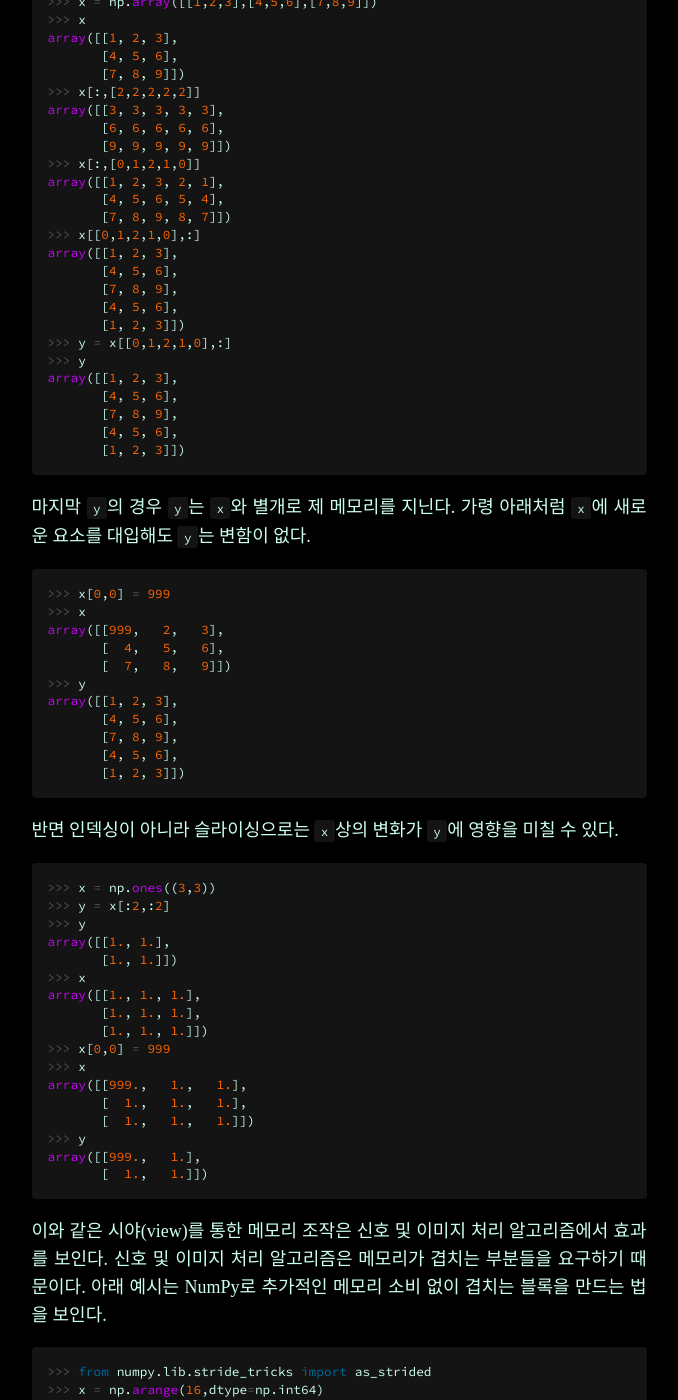
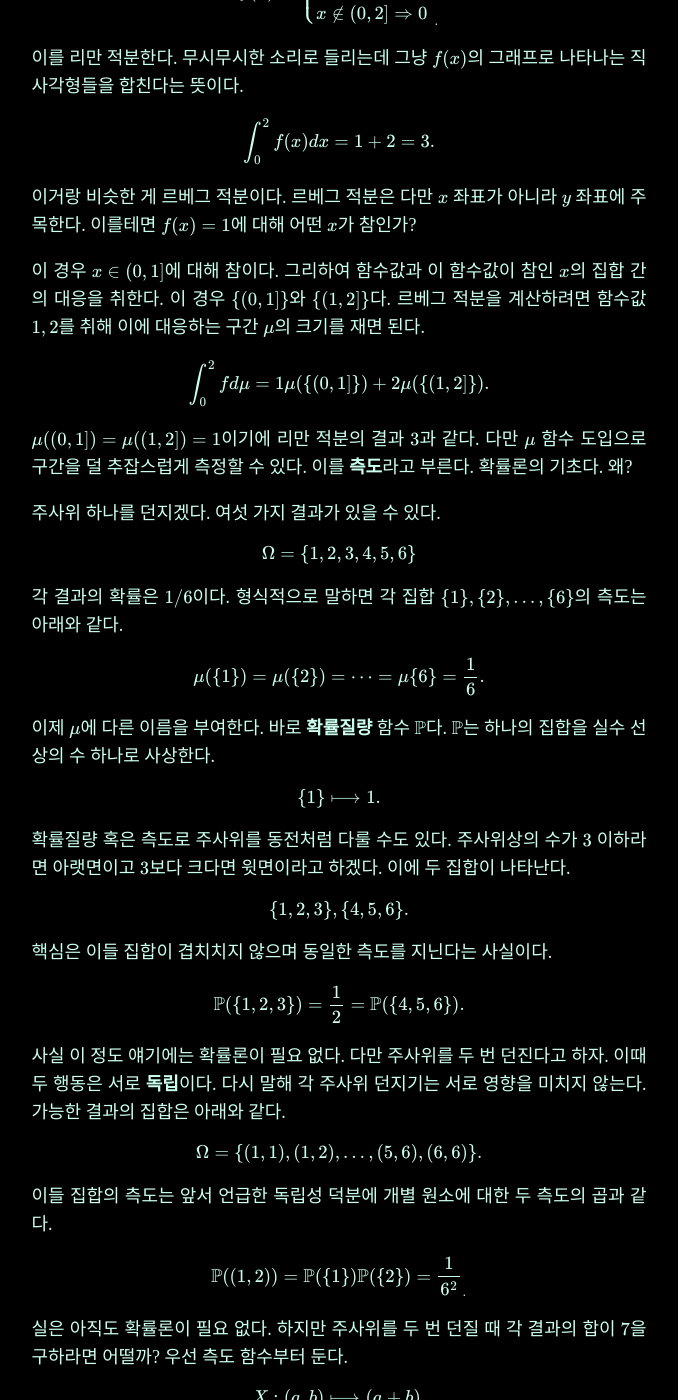
Before and after one commit to pangmoo-KTW/pangmoo-KTW, a Jekyll site: the page built from _posts/2023-07-09-ppm002.md, in a window 1280 px wide and 1400 px high, scrolled down 373 px. Shown: the whole window, without its empty margins (301-979 px from the left). Built offline with Jekyll 4.4.1, drawn with Linux system fonts in a browser that asks for light colours; some web fonts are replaced; comment, search, counter and statistics services are not loaded; some of the changed text lies outside the part shown.

Commit message:
ppm002 update

````diff
--- a/_posts/2023-07-09-ppm002.md
+++ b/_posts/2023-07-09-ppm002.md
@@ -1,6 +1,6 @@
 ---
 layout: post
-title: "NumPy 메모리"
+title: "확률론 개요"
 author: 김태원
 categories: machineLearning
 tags: [machineLearning]
@@ -10,128 +10,196 @@ tags: [machineLearning]
 
 ---
 
-인덱싱 객체는 사본을 만들기도 한다.
+함수 $f(x)$가 아래와 같다고 하자.
+
+$$
+f(x) = \begin{cases}0 < x \leq 1 \Rightarrow 1 \\
+       1 < x \leq 2 \Rightarrow 2 \\
+       x\notin (0,2] \Rightarrow 0\end{cases}_.
+$$
+
+이를 리만 적분한다.
+무시무시한 소리로 들리는데 그냥 $f(x)$의 그래프로 나타나는 직사각형들을 합친다는 뜻이다.
+
+$$
+\int^2_0f(x)dx=1+2=3.
+$$
+
+이거랑 비슷한 게 르베그 적분이다.
+르베그 적분은 다만 $x$ 좌표가 아니라 $y$ 좌표에 주목한다.
+이를테면 $f(x)=1$에 대해 어떤 $x$가 참인가?
+
+이 경우 $x\in(0,1]$에 대해 참이다.
+그리하여 함수값과 이 함수값이 참인 $x$의 집합 간의 대응을 취한다.
+이 경우 $\lbrace(0,1]\rbrace$와 $\lbrace(1,2]\rbrace$다.
+르베그 적분을 계산하려면 함수값 $1,2$를 취해 이에 대응하는 구간 $\mu$의 크기를 재면 된다.
+
+$$
+\int^2_0fd\mu=1\mu(\lbrace(0,1]\rbrace) + 2\mu(\lbrace(1,2]\rbrace).
+$$
+
+$\mu((0,1])=\mu((1,2])=1$이기에 리만 적분의 결과 $3$과 같다.
+다만 $\mu$ 함수 도입으로 구간을 덜 추잡스럽게 측정할 수 있다.
+이를 **측도**라고 부른다.
+확률론의 기초다.
+왜?
+
+주사위 하나를 던지겠다.
+여섯 가지 결과가 있을 수 있다.
+
+$$
+\Omega = \lbrace1,2,3,4,5,6\rbrace
+$$
+
+각 결과의 확률은 $1/6$이다.
+형식적으로 말하면 각 집합 $\lbrace1\rbrace,\lbrace2\rbrace,\ldots,\lbrace6\rbrace$의 측도는 아래와 같다.
+
+$$
+\mu(\lbrace1\rbrace)=\mu(\lbrace2\rbrace)=\cdots=\mu\lbrace6\rbrace=\frac{1}{6}.
+$$
+
+이제 $\mu$에 다른 이름을 부여한다.
+바로 **확률질량** 함수 $\mathbb{P}$다.
+$\mathbb{P}$는 하나의 집합을 실수 선상의 수 하나로 사상한다.
+
+$$
+\lbrace1\rbrace\longmapsto 1.
+$$
+
+확률질량 혹은 측도로 주사위를 동전처럼 다룰 수도 있다.
+주사위상의 수가 $3$ 이하라면 아랫면이고 $3$보다 크다면 윗면이라고 하겠다.
+이에 두 집합이 나타난다.
+
+$$
+\lbrace 1,2,3\rbrace,\lbrace4,5,6\rbrace.
+$$
+
+핵심은 이들 집합이 겹치치지 않으며 동일한 측도를 지닌다는 사실이다.
+
+$$
+\mathbb{P}(\lbrace1,2,3\rbrace)=\frac{1}{2}=\mathbb{P}(\lbrace4,5,6\rbrace).
+$$
+
+사실 이 정도 얘기에는 확률론이 필요 없다.
+다만 주사위를 두 번 던진다고 하자.
+이때 두 행동은 서로 **독립**이다.
+다시 말해 각 주사위 던지기는 서로 영향을 미치지 않는다.
+가능한 결과의 집합은 아래와 같다.
+
+$$
+\Omega=\lbrace(1,1),(1,2),\ldots,(5,6),(6,6)\rbrace.
+$$
+
+이들 집합의 측도는 앞서 언급한 독립성 덕분에 개별 원소에 대한 두 측도의 곱과 같다.
+
+$$
+\mathbb{P}((1,2))=\mathbb{P}(\lbrace1\rbrace)\mathbb{P}(\lbrace2\rbrace)=\frac{1}{6^2}_.
+$$
+
+실은 아직도 확률론이 필요 없다.
+하지만 주사위를 두 번 던질 때 각 결과의 합이 $7$을 구하라면 어떨까?
+우선 측도 함수부터 둔다.
+
+$$
+X:(a,b)\longmapsto (a+b).
+$$
+
+이어 모든 $(a,b)$ 쌍을 그 합과 결합해야 한다.
+파이썬으로 수행하면 아래와 같다.
+
+```python
+>>> d = {(i,j):i+j for i in range(1,7) for j in range(1,7)}
+>>> from collections import defaultdict
+>>> dinv = defaultdict(list)
+>>> for i,j in d.items():
+...    dinv[j].append(i)
+>>> dinv[7]
+[(1, 6), (2, 5), (3, 4), (4, 3), (5, 2), (6, 1)]
+```
+
+이제 독립을 가정했기에 `dinv`상의 순서쌍 속 요소들이 지니는 측도의 곱을 합한다.
+물론 각 요소의 확률은 $1/36$이다.
+따라서 위 $1/36$에 `dinv`상의 순서쌍 개수인 $6$을 곱하면 된다.
+
+재밌는 점은 측도 함수 $X$가 합이 $2,\ldots,12$인 경우에 대한 확률도 자연스럽게 유도한다는 사실이다.
+
+```python
+>>> X = {i:len(j)/36. for i,j in dinv.items()}
+>>> print(X)
+{2: 0.027777777777777776, 3: 0.05555555555555555, 4: 0.08333333333333333, 5: 0.1111111111111111, 6: 0.1388888888888889, 7: 0.16666666666666666, 8: 0.1388888888888889, 9: 0.1111111111111111, 10: 0.08333333333333333, 11: 0.05555555555555555, 12: 0.027777777777777776}
+```
+
+이런 귀결은 주사위를 던지는 두 번의 행동이 서로 독립적이라서 가능하다.
+독립이란 무엇인가?
+두 자유변수 $X$와 $Y$가 독립인 필요충분조건은 아래와 같다.
+
+$$
+\mathbb{P}(X,Y)=\mathbb{P}(X)\mathbb{P}(Y).
+$$
+
+독립은 까다로워서 조건을 잘못 부여하면 깨진다.
+$Z$라는 조건에 따라 $X$와 $Y$가 독립이라는 것은 아래처럼 나타낸다.
+
+$$
+\mathbb{P}(X,Y,|Z)=\mathbb{P}(X|Z)\mathbb{P}(Y|Z).
+$$
+
+이에 두 독립변수 $X_1,X_2\in\lbrace0,1\rbrace$가 있다고 하자.
+조건은 $Z=X_1+X_2$로 정의한다.
+즉 $Z\in\lbrace0,1,2\rbrace$다.
+$Z=1$인 경우는 아래와 같다.
+
+$$
+\begin{aligned}
+\mathbb{P}(X_1|Z=1)&>0\\
+        \mathbb{P}(X_2|Z=1)&>0.
+\end{aligned}
+$$
+
+$X_1,X_2$가 독립이더라도 $Z$에 의해 독립이 깨진다.
+
+$$
+\begin{aligned}
+&\mathbb{P}(X_1=1,X_2=1|Z=1)\\
+        =&0\\
+        \neq&\mathbb{P}(X_1=1|Z=1)\mathbb{P}(X_2=1|Z=1).
+\end{aligned}
+$$
+
+이처럼 조건이 독립에 영향을 미친다는 사실은 확률론의 근본 주제다.
+
+예제 하나로 마무리하겠다.
+길이 $1$의 막대기를 세 조각으로 쪼갰다.
+이들 조각으로 삼각형을 만들 수 있는 확률은 얼마인가?
+
+삼각형을 일종의 규약으로 다루겠다.
+우선 각 조각의 길이 $a,b,c$를 $Y>X$에 대해 아래처럼 둘 수 있다.
+
+$$
+\begin{aligned}
+a &= X \\
+     b &= Y-X \\
+     c &= 1-Y.
+\end{aligned}
+$$
+
+이때 $(a+b+c)/2$보다 $a,b,c$가 모두 작으면 세 조각은 삼각형을 이룬다.
+이것이 조건이다.
+작거나 말거나 둘 중 하나이기 때문에 $Y>X$에 대해 아래와 같다.
+
+$$
+\mathbb{P}(\textrm{삼각형이 존재한다})=\frac{1}{2^3}=\frac{1}{8}.
+$$
+
+파이썬으로 확인할 수도 있다.
 
 ```python
 >>> import numpy as np
->>> x = np.array([[1,2,3],[4,5,6],[7,8,9]])
->>> x
-array([[1, 2, 3],
-       [4, 5, 6],
-       [7, 8, 9]])
->>> x[:,[2,2,2,2,2]]
-array([[3, 3, 3, 3, 3],
-       [6, 6, 6, 6, 6],
-       [9, 9, 9, 9, 9]])
->>> x[:,[0,1,2,1,0]]
-array([[1, 2, 3, 2, 1],
-       [4, 5, 6, 5, 4],
-       [7, 8, 9, 8, 7]])
->>> x[[0,1,2,1,0],:]
-array([[1, 2, 3],
-       [4, 5, 6],
-       [7, 8, 9],
-       [4, 5, 6],
-       [1, 2, 3]])
->>> y = x[[0,1,2,1,0],:]
->>> y
-array([[1, 2, 3],
-       [4, 5, 6],
-       [7, 8, 9],
-       [4, 5, 6],
-       [1, 2, 3]])
-```
-마지막 `y`의 경우 `y`는 `x`와 별개로 제 메모리를 지닌다.
-가령 아래처럼 `x`에 새로운 요소를 대입해도 `y`는 변함이 없다.
-
-```python
->>> x[0,0] = 999
->>> x
-array([[999,   2,   3],
-       [  4,   5,   6],
-       [  7,   8,   9]])
->>> y
-array([[1, 2, 3],
-       [4, 5, 6],
-       [7, 8, 9],
-       [4, 5, 6],
-       [1, 2, 3]])
+>>> x,y = np.random.rand(2,1000)
+>>> a,b,c = x,(y-x),1-y
+>>> s = (a+b+c)/2
+>>> np.mean((s>a)&(s>b)&(s>c)&(y>x)) # 1/8 = 0.125a,b,c = x,(y-x),1-y
+0.124
 ```
 
-반면 인덱싱이 아니라 슬라이싱으로는 `x`상의 변화가 `y`에 영향을 미칠 수 있다.
-
-```python
->>> x = np.ones((3,3))
->>> y = x[:2,:2]
->>> y
-array([[1., 1.],
-       [1., 1.]])
->>> x
-array([[1., 1., 1.],
-       [1., 1., 1.],
-       [1., 1., 1.]])
->>> x[0,0] = 999
->>> x
-array([[999.,   1.,   1.],
-       [  1.,   1.,   1.],
-       [  1.,   1.,   1.]])
->>> y
-array([[999.,   1.],
-       [  1.,   1.]])
-```
-
-이와 같은 시야(view)를 통한 메모리 조작은 신호 및 이미지 처리 알고리즘에서 효과를 보인다.
-신호 및 이미지 처리 알고리즘은 메모리가 겹치는 부분들을 요구하기 때문이다.
-아래 예시는 NumPy로 추가적인 메모리 소비 없이 겹치는 블록을 만드는 법을 보인다.
-
-```python
->>> from numpy.lib.stride_tricks import as_strided
->>> x = np.arange(16,dtype=np.int64)
->>> y = as_strided(x,(7,4),(16,8)) # overlapped entries
->>> y
-array([[ 0,  1,  2,  3],
-       [ 2,  3,  4,  5],
-       [ 4,  5,  6,  7],
-       [ 6,  7,  8,  9],
-       [ 8,  9, 10, 11],
-       [10, 11, 12, 13],
-       [12, 13, 14, 15]])
-```
-
-위 코드는 정수 `range`(치역)을 만든 다음 $7\times 4$ NumPy 배열을 생성하기 위해 요소들을 겹친다.
-이때 `as_stride`의 두 번째 인수(argument)는 행--렬 이동에 대한 보폭(stride)을 바이트 단위로 지정한다.
-
-여기서 핵심은 $7\times 4$ NumPy 배열 출력에서 **메모리가 재사용된다는 점**이다.
-이 상태에서 아래처럼 `x`를 조작하겠다.
-
-```python
->>> x[::2] = 99
->>> x
-array([99,  1, 99,  3, 99,  5, 99,  7, 99,  9, 99, 11, 99, 13, 99, 15])
->>> y # the change appear because y is a view
-array([[99,  1, 99,  3],
-       [99,  3, 99,  5],
-       [99,  5, 99,  7],
-       [99,  7, 99,  9],
-       [99,  9, 99, 11],
-       [99, 11, 99, 13],
-       [99, 13, 99, 15]])
-```
-`y`는 시야이기에 `y`상에도 변화가 나타난다는 것을 확인할 수 있다.
-
-또한 `as_strided`는 메모리 유계를 확인하지 않는다.
-따라서 전부 채우지 못한 대상 배열에는 적당한 데이터가 아니라 메모리 장소에 남아도는 바이트가 들어설 것이다.
-따라서 아래처럼 명시적으로 차원을 정의하는 편이 낫다.
-
-```python
->>> n = 8 # number of elements
->>> x = np.arange(n) # create array
->>> k = 5 # desired number of rows
->>> y = as_strided(x,(k,n-k+1),(x.itemsize,)*2)
->>> y
-array([[0, 1, 2, 3],
-       [1, 2, 3, 4],
-       [2, 3, 4, 5],
-       [3, 4, 5, 6],
-       [4, 5, 6, 7]])
-```
+$0.124\approx1/8$이다.
--- a/_posts/2023-07-23-ppm004.md
+++ /dev/null
@@ -1,205 +0,0 @@
----
-layout: post
-title: "확률론 개요"
-author: 김태원
-categories: machineLearning
-tags: [machineLearning]
----
-
-*Python for Probability, Statistics, and Machine Learning*
-
----
-
-함수 $f(x)$가 아래와 같다고 하자.
-
-$$
-f(x) = \begin{cases}0 < x \leq 1 \Rightarrow 1 \\
-       1 < x \leq 2 \Rightarrow 2 \\
-       x\notin (0,2] \Rightarrow 0\end{cases}_.
-$$
-
-이를 리만 적분한다.
-무시무시한 소리로 들리는데 그냥 $f(x)$의 그래프로 나타나는 직사각형들을 합친다는 뜻이다.
-
-$$
-\int^2_0f(x)dx=1+2=3.
-$$
-
-이거랑 비슷한 게 르베그 적분이다.
-르베그 적분은 다만 $x$ 좌표가 아니라 $y$ 좌표에 주목한다.
-이를테면 $f(x)=1$에 대해 어떤 $x$가 참인가?
-
-이 경우 $x\in(0,1]$에 대해 참이다.
-그리하여 함수값과 이 함수값이 참인 $x$의 집합 간의 대응을 취한다.
-이 경우 $\lbrace(0,1]\rbrace$와 $\lbrace(1,2]\rbrace$다.
-르베그 적분을 계산하려면 함수값 $1,2$를 취해 이에 대응하는 구간 $\mu$의 크기를 재면 된다.
-
-$$
-\int^2_0fd\mu=1\mu(\lbrace(0,1]\rbrace) + 2\mu(\lbrace(1,2]\rbrace).
-$$
-
-$\mu((0,1])=\mu((1,2])=1$이기에 리만 적분의 결과 $3$과 같다.
-다만 $\mu$ 함수 도입으로 구간을 덜 추잡스럽게 측정할 수 있다.
-이를 **측도**라고 부른다.
-확률론의 기초다.
-왜?
-
-주사위 하나를 던지겠다.
-여섯 가지 결과가 있을 수 있다.
-
-$$
-\Omega = \lbrace1,2,3,4,5,6\rbrace
-$$
-
-각 결과의 확률은 $1/6$이다.
-형식적으로 말하면 각 집합 $\lbrace1\rbrace,\lbrace2\rbrace,\ldots,\lbrace6\rbrace$의 측도는 아래와 같다.
-
-$$
-\mu(\lbrace1\rbrace)=\mu(\lbrace2\rbrace)=\cdots=\mu\lbrace6\rbrace=\frac{1}{6}.
-$$
-
-이제 $\mu$에 다른 이름을 부여한다.
-바로 **확률질량** 함수 $\mathbb{P}$다.
-$\mathbb{P}$는 하나의 집합을 실수 선상의 수 하나로 사상한다.
-
-$$
-\lbrace1\rbrace\longmapsto 1.
-$$
-
-확률질량 혹은 측도로 주사위를 동전처럼 다룰 수도 있다.
-주사위상의 수가 $3$ 이하라면 아랫면이고 $3$보다 크다면 윗면이라고 하겠다.
-이에 두 집합이 나타난다.
-
-$$
-\lbrace 1,2,3\rbrace,\lbrace4,5,6\rbrace.
-$$
-
-핵심은 이들 집합이 겹치치지 않으며 동일한 측도를 지닌다는 사실이다.
-
-$$
-\mathbb{P}(\lbrace1,2,3\rbrace)=\frac{1}{2}=\mathbb{P}(\lbrace4,5,6\rbrace).
-$$
-
-사실 이 정도 얘기에는 확률론이 필요 없다.
-다만 주사위를 두 번 던진다고 하자.
-이때 두 행동은 서로 **독립**이다.
-다시 말해 각 주사위 던지기는 서로 영향을 미치지 않는다.
-가능한 결과의 집합은 아래와 같다.
-
-$$
-\Omega=\lbrace(1,1),(1,2),\ldots,(5,6),(6,6)\rbrace.
-$$
-
-이들 집합의 측도는 앞서 언급한 독립성 덕분에 개별 원소에 대한 두 측도의 곱과 같다.
-
-$$
-\mathbb{P}((1,2))=\mathbb{P}(\lbrace1\rbrace)\mathbb{P}(\lbrace2\rbrace)=\frac{1}{6^2}_.
-$$
-
-실은 아직도 확률론이 필요 없다.
-하지만 주사위를 두 번 던질 때 각 결과의 합이 $7$을 구하라면 어떨까?
-우선 측도 함수부터 둔다.
-
-$$
-X:(a,b)\longmapsto (a+b).
-$$
-
-이어 모든 $(a,b)$ 쌍을 그 합과 결합해야 한다.
-파이썬으로 수행하면 아래와 같다.
-
-```python
->>> d = {(i,j):i+j for i in range(1,7) for j in range(1,7)}
->>> from collections import defaultdict
->>> dinv = defaultdict(list)
->>> for i,j in d.items():
-...    dinv[j].append(i)
->>> dinv[7]
-[(1, 6), (2, 5), (3, 4), (4, 3), (5, 2), (6, 1)]
-```
-
-이제 독립을 가정했기에 `dinv`상의 순서쌍 속 요소들이 지니는 측도의 곱을 합한다.
-물론 각 요소의 확률은 $1/36$이다.
-따라서 위 `dinv`상의 순서쌍 개수인 $6$을 $36$으로 나누면 된다.
-
-재밌는 점은 측도 함수 $X$가 `dinv`상의 순서쌍 개수 $2,\ldots,12$인 경우에 대한 확률도 자연스럽게 유도한다는 사실이다.
-
-```python
->>> X = {i:len(j)/36. for i,j in dinv.items()}
->>> print(X)
-{2: 0.027777777777777776, 3: 0.05555555555555555, 4: 0.08333333333333333, 5: 0.1111111111111111, 6: 0.1388888888888889, 7: 0.16666666666666666, 8: 0.1388888888888889, 9: 0.1111111111111111, 10: 0.08333333333333333, 11: 0.05555555555555555, 12: 0.027777777777777776}
-```
-
-이런 귀결은 주사위를 던지는 두 번의 행동이 서로 독립적이라서 가능하다.
-독립이란 무엇인가?
-두 자유변수 $X$와 $Y$가 독립인 필요충분조건은 아래와 같다.
-
-$$
-\mathbb{P}(X,Y)=\mathbb{P}(X)\mathbb{P}(Y).
-$$
-
-독립은 까다로워서 조건을 잘못 부여하면 깨진다.
-$Z$라는 조건에 따라 $X$와 $Y$가 독립이라는 것은 아래처럼 나타낸다.
-
-$$
-\mathbb{P}(X,Y,|Z)=\mathbb{P}(X|Z)\mathbb{P}(Y|Z).
-$$
-
-이에 두 독립변수 $X_1,X_2\in\{0,1\}$가 있다고 하자.
-조건은 $Z=X_1+X_2$로 정의한다.
-즉 $Z\in\{0,1,2\}$다.
-$Z=1$인 경우는 아래와 같다.
-
-$$
-\begin{aligned}
-\mathbb{P}(X_1|Z=1)&>0\\
-        \mathbb{P}(X_2|Z=1)&>0.
-\end{aligned}
-$$
-
-$X_1,X_2$가 독립이더라도 $Z$에 의해 독립이 깨진다.
-
-$$
-\begin{aligned}
-&\mathbb{P}(X_1=1,X_2=1|Z=1)\\
-        =&0\\
-        \neq&\mathbb{P}(X_1=1|Z=1)\mathbb{P}(X_2=1|Z=1).
-\end{aligned}
-$$
-
-이처럼 조건이 독립에 영향을 미친다는 사실은 확률론의 근본 주제다.
-
-예제 하나로 마무리하겠다.
-길이 $1$의 막대기를 세 조각으로 쪼갰다.
-이들 조각으로 삼각형을 만들 수 있는 확률은 얼마인가?
-
-삼각형을 일종의 규약으로 다루겠다.
-우선 각 조각의 길이 $a,b,c$를 $Y>X$에 대해 아래처럼 둘 수 있다.
-
-$$
-\begin{aligned}
-a &= X \\
-     b &= Y-X \\
-     c &= 1-Y.
-\end{aligned}
-$$
-
-이때 $(a+b+c)/2$보다 $a,b,c$가 모두 작으면 세 조각은 삼각형을 이룬다.
-이것이 조건이다.
-작거나 말거나 둘 중 하나이기 때문에 $Y>X$에 대해 아래와 같다.
-
-$$
-\mathbb{P}(\textrm{삼각형이 존재한다})=\frac{1}{2^3}=\frac{1}{8}.
-$$
-
-파이썬으로 확인할 수도 있다.
-
-```python
->>> import numpy as np
->>> x,y = np.random.rand(2,1000)
->>> a,b,c = x,(y-x),1-y
->>> s = (a+b+c)/2
->>> np.mean((s>a)&(s>b)&(s>c)&(y>x)) # 1/8 = 0.125a,b,c = x,(y-x),1-y
-0.124
-```
-
-$0.124\approx1/8$이다.
````
